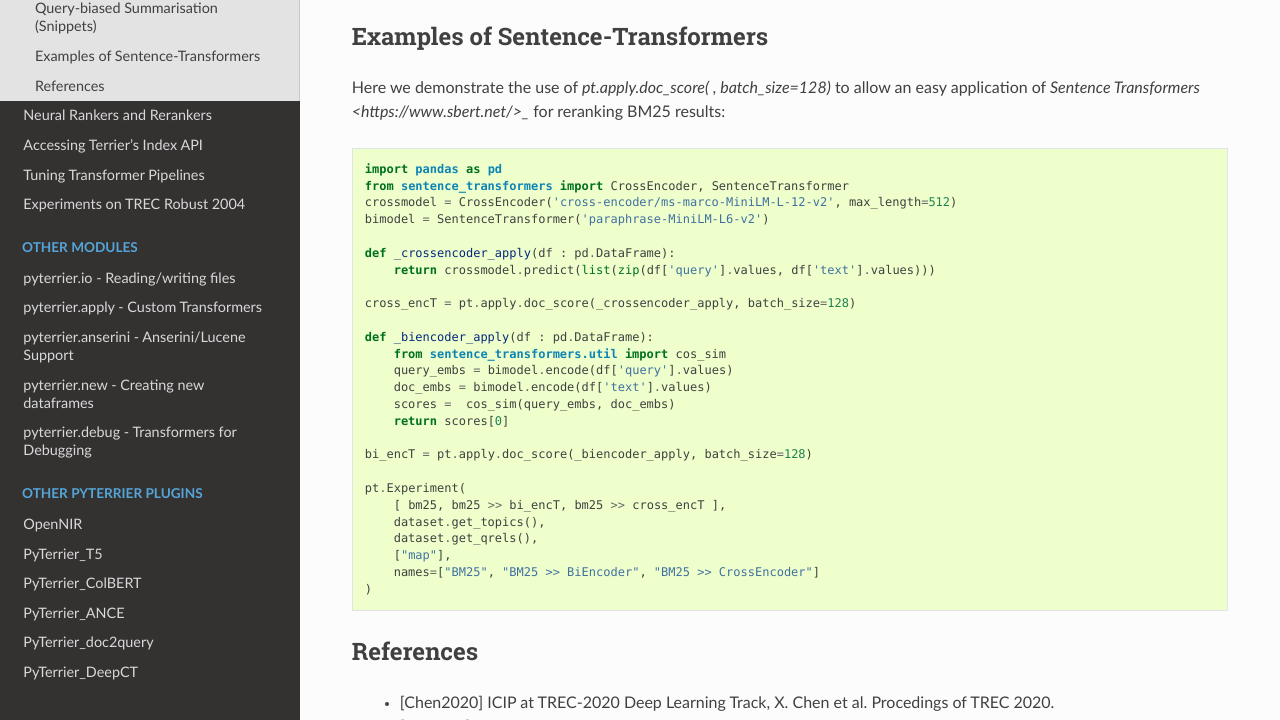
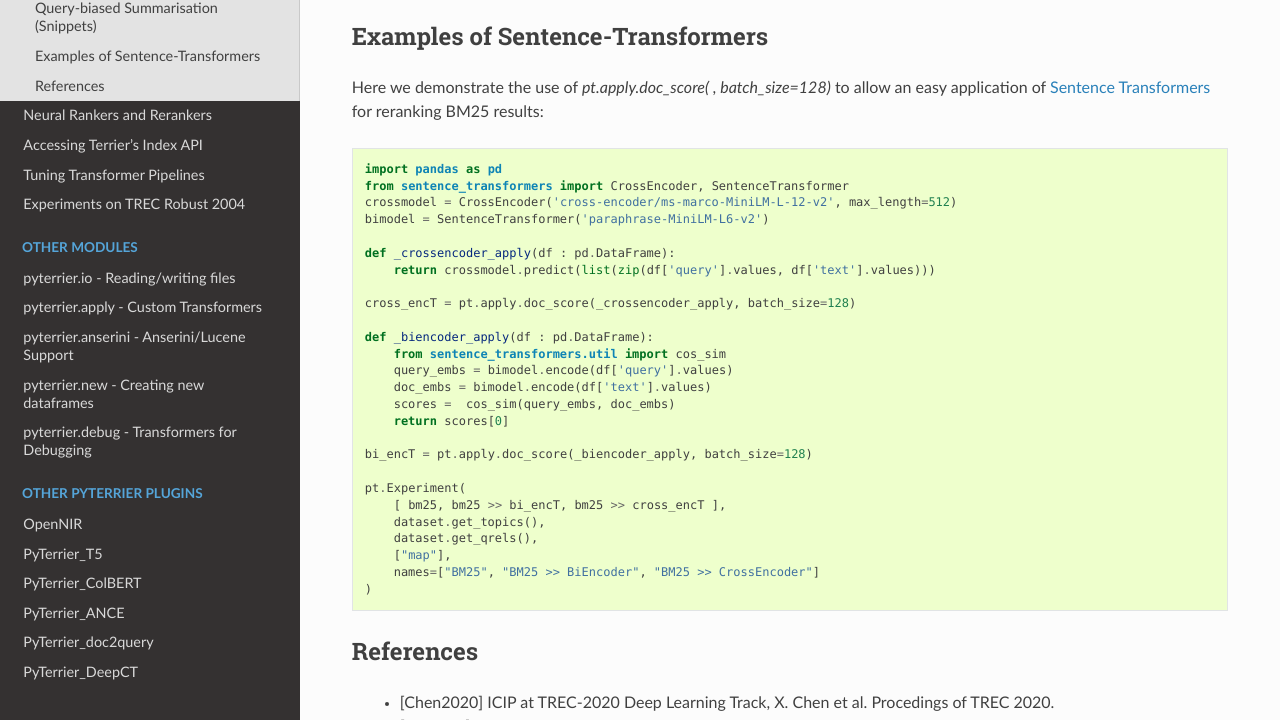
Before and after one commit to terrier-org/pyterrier, a Sphinx documentation site: the page built from docs/text.rst, in a window 1280 px wide and 900 px high, scrolled down 3841 px, cut to the strip 180-900 px from the top of the window. Built offline with Sphinx 7.4.7 and the Read the Docs theme 2.0.0, drawn with Linux system fonts in a browser that asks for light colours; pages that are not in the unit, such as notebooks, are missing from menus; the version number is read from the project's files by our own code.

Commit message:
fix hyperlink

```diff
--- a/docs/text.rst
+++ b/docs/text.rst
@@ -182,7 +182,7 @@ Query-biased Summarisation (Snippets)
 Examples of Sentence-Transformers
 =================================
 
-Here we demonstrate the use of `pt.apply.doc_score( , batch_size=128)` to allow an easy application of `Sentence Transformers <https://www.sbert.net/>_` for reranking BM25 results::
+Here we demonstrate the use of `pt.apply.doc_score( , batch_size=128)` to allow an easy application of `Sentence Transformers <https://www.sbert.net/>`_ for reranking BM25 results::
 
     import pandas as pd
     from sentence_transformers import CrossEncoder, SentenceTransformer
```
